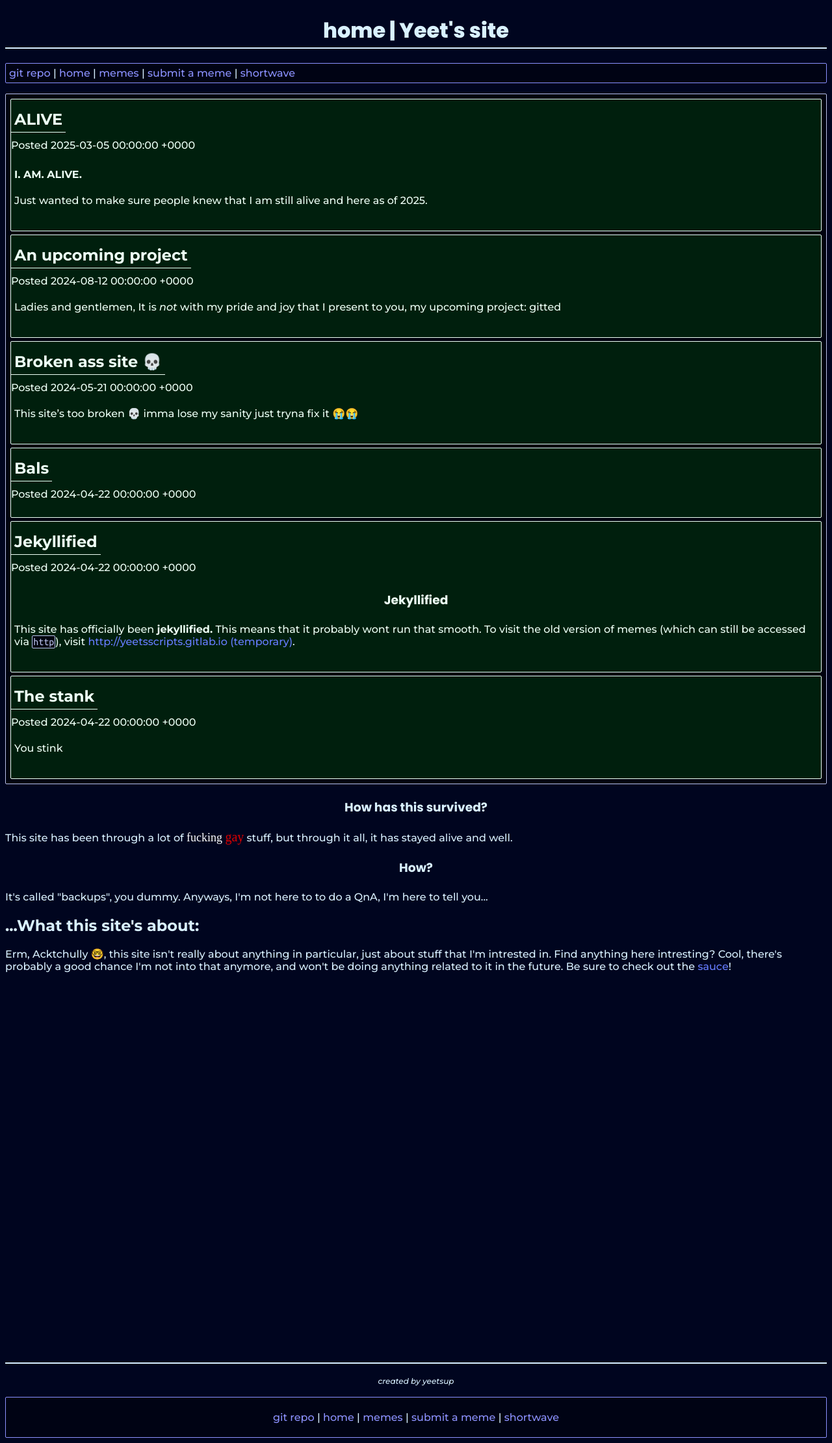
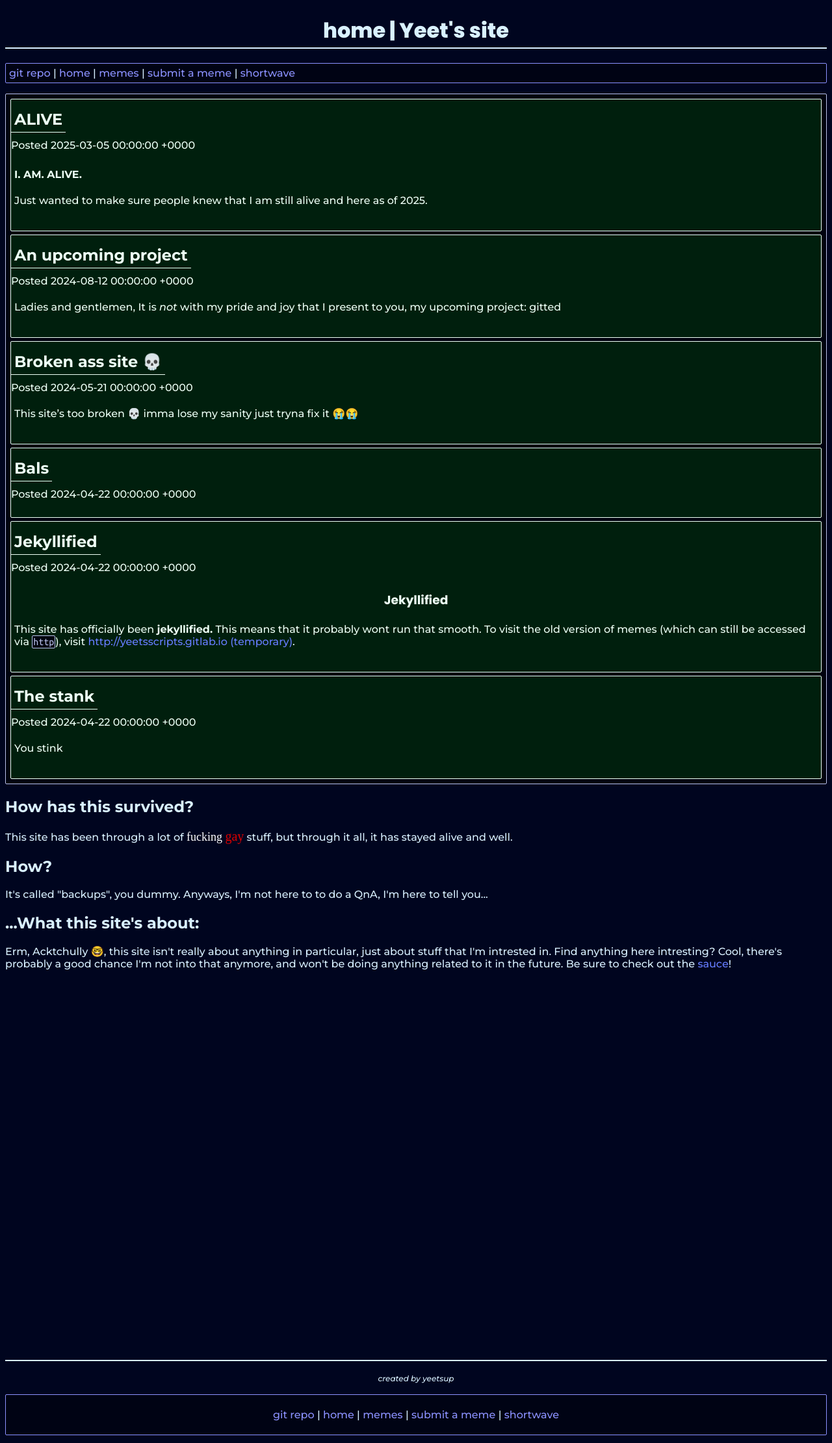
Before and after one commit to yeetssite/yeetssite.github.io, a Jekyll site: the page built from index.html, in a window 1280 px wide. Shown: the whole page at 65% size. Built offline with Jekyll 4.4.1, drawn with Linux system fonts in a browser that asks for light colours; some web fonts are replaced; a script that is not in the unit is left out.

Commit message:
Better headings

```diff
--- a/index.html
+++ b/index.html
@@ -23,11 +23,11 @@ title: home
 <html lang="en">
     <body>
      <div>
-        <h3>How has this survived?</h3>
+        <h2>How has this survived?</h2>
         <p>
           This site has been through a lot of <text class="rdrtext">fucking</text> <text class="rdrtextred">gay</text> stuff, but through it all, it has stayed alive and well.
       </p>
-       <h3>How?</h3>
+       <h2>How?</h2>
       <p>
         It's called "backups", you dummy. Anyways, I'm not here to to do a QnA,
         I'm here to tell you...
```
